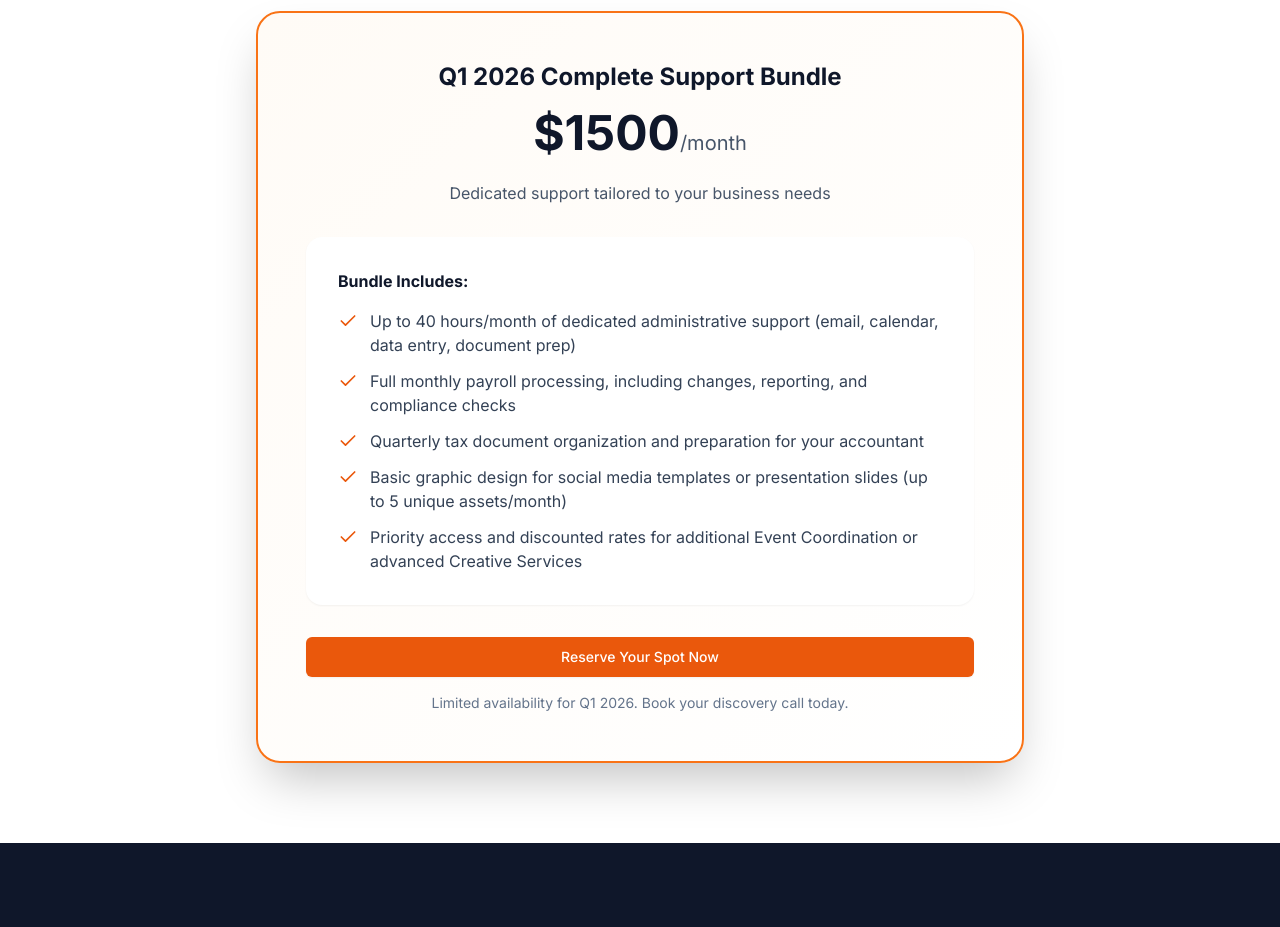
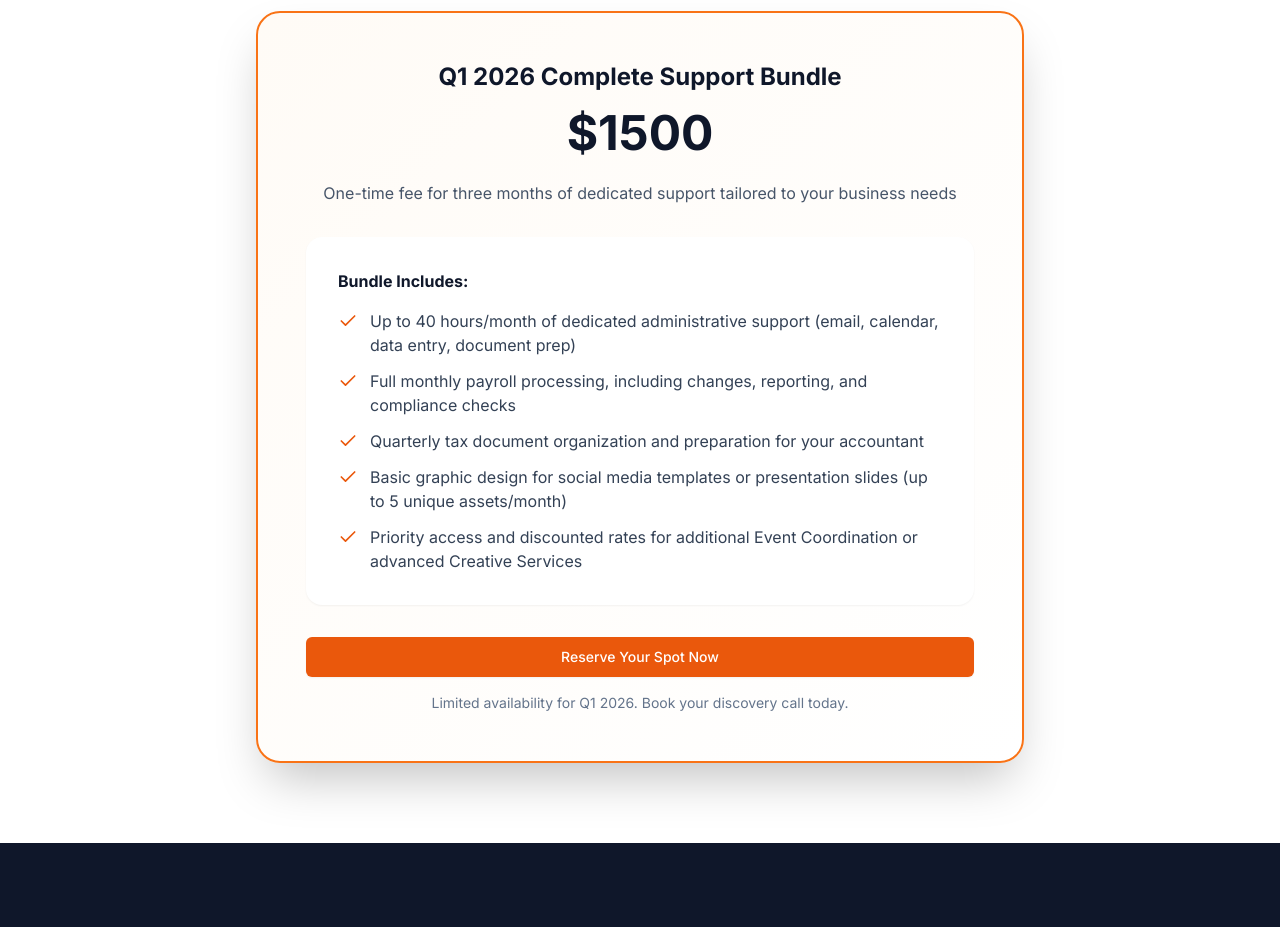
Before and after one commit to assistshavolmorris-ui/TaskVol, a React (Vite) app: page / in a window 1280 px wide. Shown: the part 2060-2987 px from the top of the page. Built offline with nearby package versions, Linux system fonts and the light colour scheme.

Commit message:
Updated Pricing.tsx

```diff
--- a/components/Pricing.tsx
+++ b/components/Pricing.tsx
@@ -30,10 +30,9 @@ const Pricing: React.FC<PricingProps> = ({ onBookClick }) => {
               </h3>
               <div className="mb-6">
                 <span className="text-5xl font-bold text-slate-900">$1500</span>
-                <span className="text-xl text-slate-600">/month</span>
               </div>
               <p className="text-slate-600">
-                Dedicated support tailored to your business needs
+                One-time fee for three months of dedicated support tailored to your business needs
               </p>
             </div>
 
```
